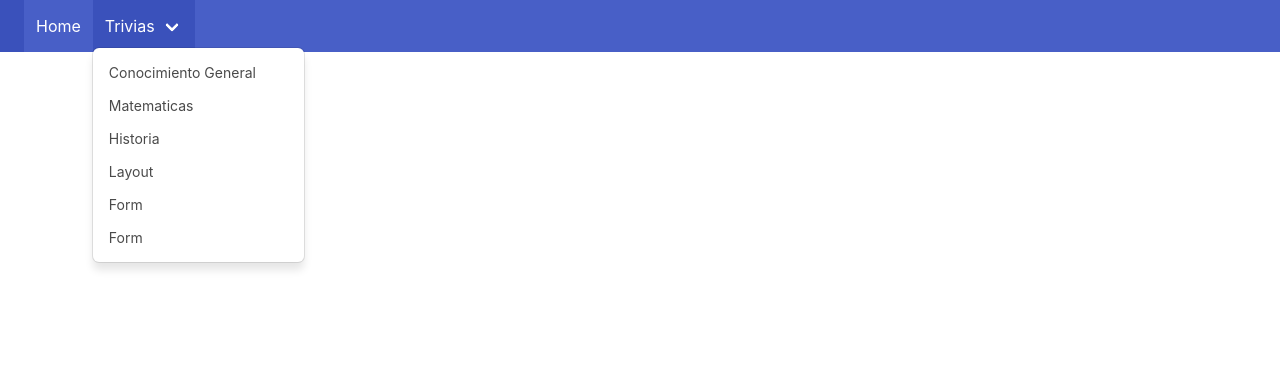
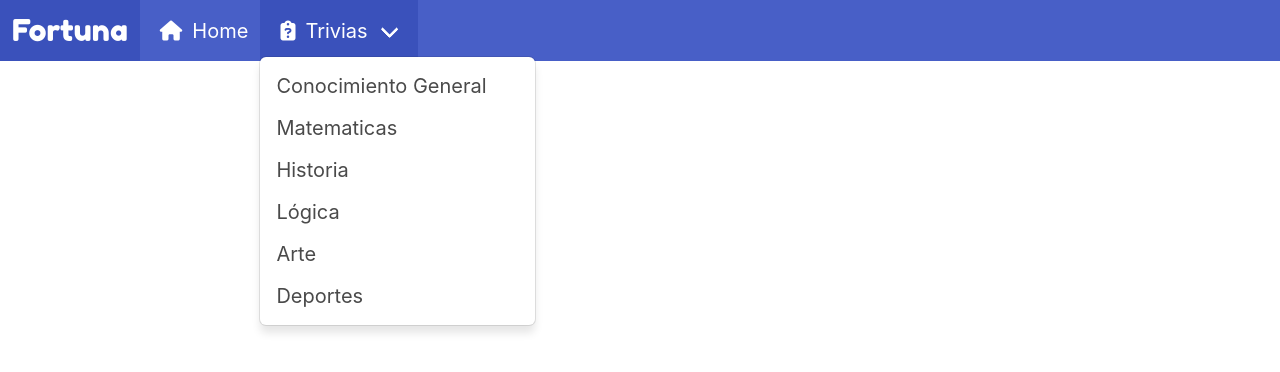
Before and after one commit to AlejandroAngeles98038/proyecto-modulo-javascript, a plain HTML site: page index.html in a window 1280 px wide. Both pictures are taken after a click on the link "Trivias". Drawn offline with nearby package versions, Linux system fonts and the light colour scheme.

Commit message:
agregando navbar

```diff
--- a/index.html
+++ b/index.html
@@ -6,14 +6,22 @@
     <meta name="viewport" content="width=device-width, initial-scale=1.0">
     <title>Document</title>
     <!-- CSS ONLY -->
-    <link rel="stylesheet" href="/src/css/style.css">
     <link rel="stylesheet" href="https://cdn.jsdelivr.net/npm/bulma@0.9.4/css/bulma.min.css">
+    <link rel="stylesheet" href="./src/css/style.css">
 
+    <link rel="preconnect" href="https://fonts.googleapis.com">
+    <link rel="preconnect" href="https://fonts.gstatic.com" crossorigin>
+    <link href="https://fonts.googleapis.com/css2?family=Fredoka+One&display=swap" rel="stylesheet">
+    <script src="https://kit.fontawesome.com/1a7569622b.js" crossorigin="anonymous"></script>
 </head>
 <body>
+
+  <header>
+
       <nav class="navbar is-link">
           <div class="navbar-brand">
             <a class="navbar-item" href="">
+              <h2 class="logotipo">Fortuna</h2>
               <!-- <img src="" alt="" width="112" height="28"> -->
             </a>
             <div role="button" class="navbar-burger " aria-label="menu" aria-expanded="true" data-target="navbarExampleTransparentExample">
@@ -25,31 +33,31 @@
 
           <div id="navbarExampleTransparentExample" class="navbar-menu">
             <div class="navbar-start">
-            <a class="navbar-item" href="">
-              Home
+              <a class="navbar-item is-size-5" href="">
+                <i class="fa-solid fa-house"></i>   Home
               </a>
               <div class="navbar-item has-dropdown is-hoverable">
-              <a class="navbar-link" href="#">
-                Trivias
+                <a class="navbar-link is-size-5" href="#">
+                  <i class="fa-solid fa-clipboard-question"></i>    Trivias
                 </a>
                 <div class="navbar-dropdown is-boxed">
-                <a class="navbar-item" href="">
+                  <a class="navbar-item is-size-5" href="">
                     Conocimiento General
                   </a>
-                <a class="navbar-item" href="">
+                  <a class="navbar-item is-size-5" href="">
                     Matematicas
                   </a>
-                <a class="navbar-item" href="">
+                  <a class="navbar-item is-size-5" href="">
                     Historia
                   </a>
-                <a class="navbar-item" href="">
-                  Layout
+                  <a class="navbar-item is-size-5" href="">
+                    Lógica
                   </a>
-                <a class="navbar-item" href="">
-                  Form
+                  <a class="navbar-item is-size-5" href="">
+                    Arte
                   </a>
-                <a class="navbar-item" href="">
-                    Form
+                  <a class="navbar-item is-size-5" href="">
+                      Deportes
                     </a>
                 </div>
               </div>
@@ -57,6 +65,7 @@
           </div>
         </nav>
 
+    </header>
 
 
 <script src="./src/js/index.js"></script>
--- a/src/css/style.css
+++ b/src/css/style.css
@@ -0,0 +1,17 @@
+* {
+    margin: 0;
+    padding: 0;
+    box-sizing: border-box;
+}
+
+header .logotipo{
+    font-family: 'Fredoka One', cursive;
+    font-weight: normal;
+    color: #FFFFFF;
+    font-size: 30px;
+}
+
+header .navbar a i {
+    padding-left: 8px;
+    padding-right: 10px;
+}
```
Lines whose indentation alone changed are shown as unchanged.
